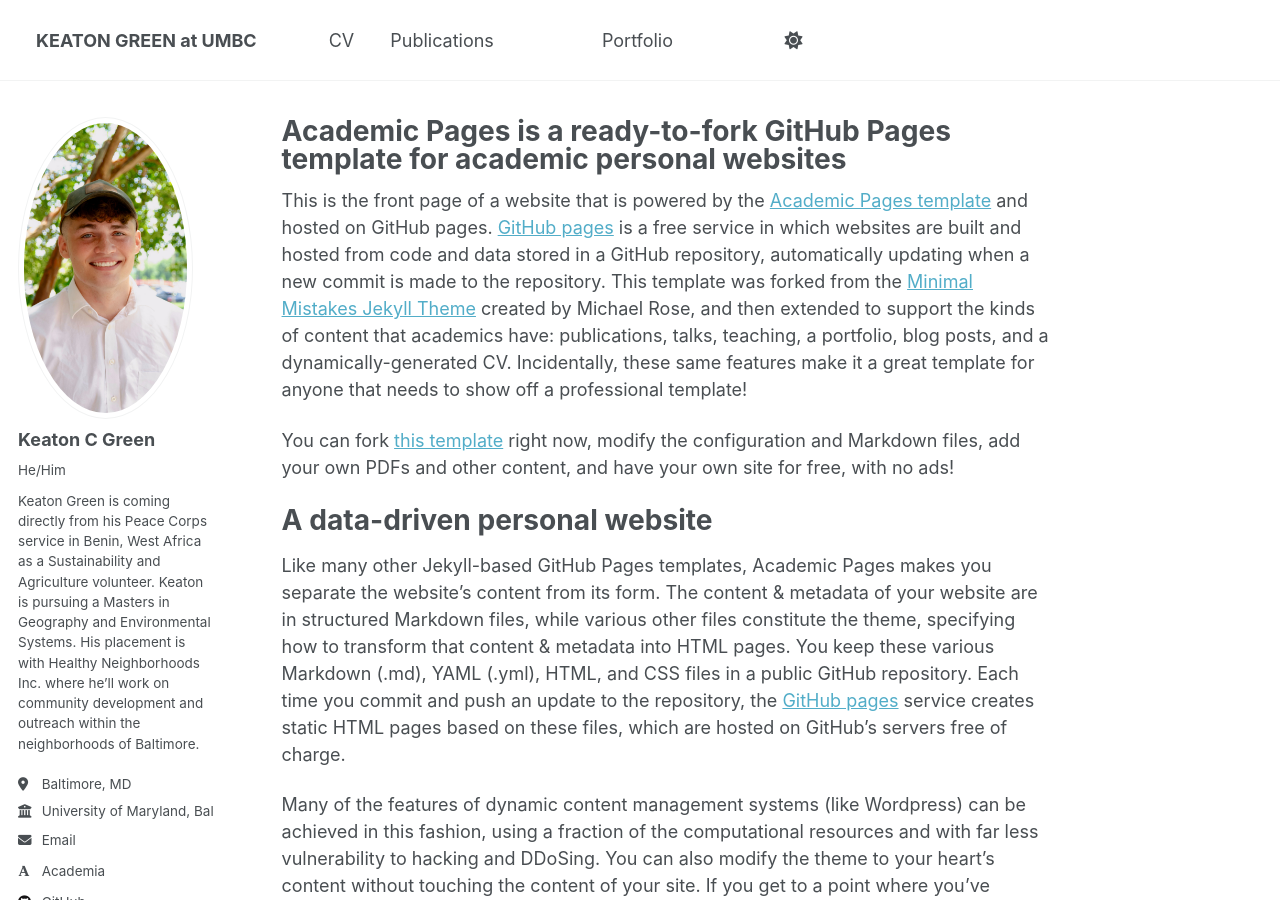
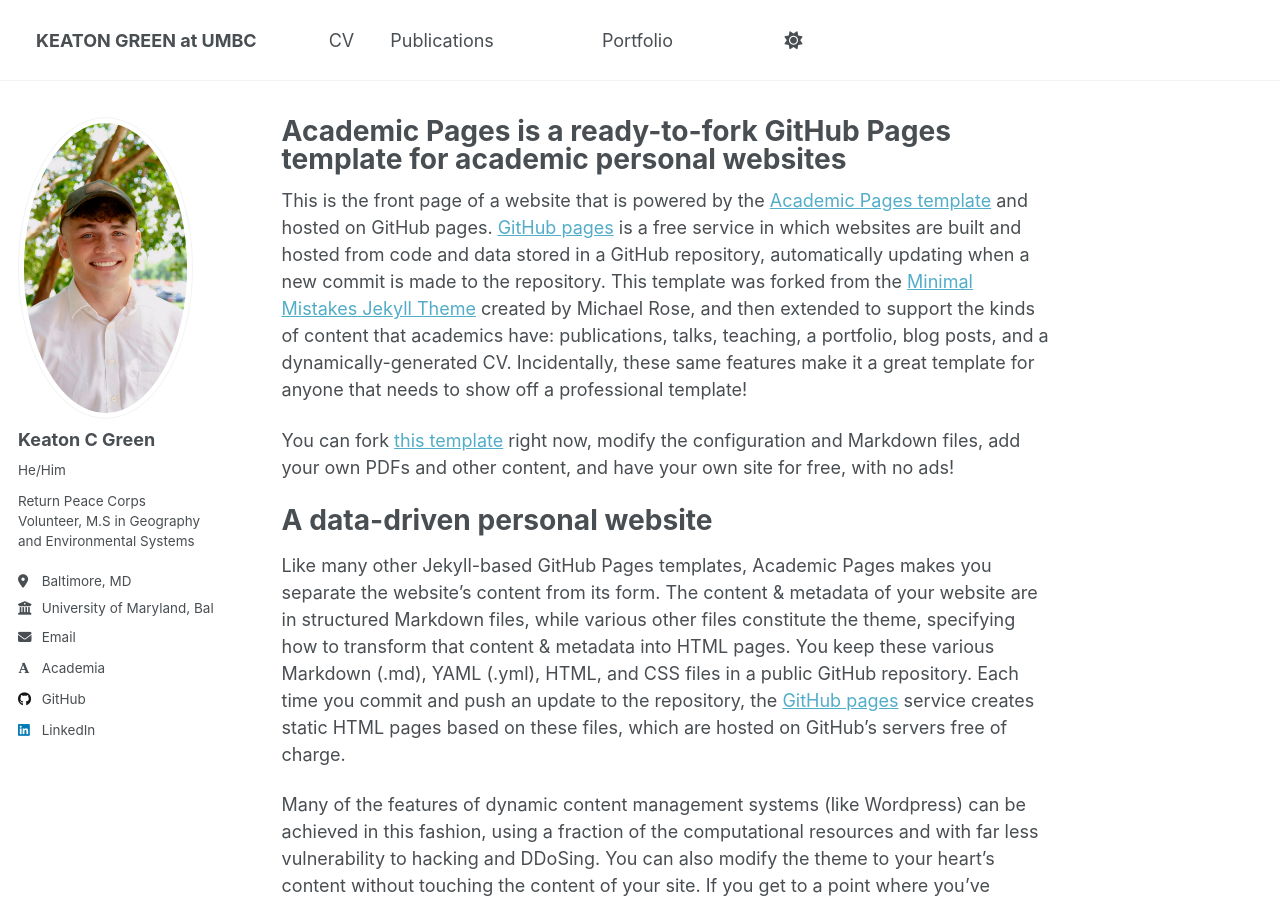
Before and after one commit to K3ATON-G1/K3ATON-G1.github.io, a Jekyll site: the page built from _pages/about.md, in a window 1280 px wide and 900 px high. Built offline with Jekyll 4.4.1, drawn with Linux system fonts in a browser that asks for light colours; some web fonts are replaced; a script that is not in the unit is left out.

Commit message:
Update _config.yml

```diff
--- a/_config.yml
+++ b/_config.yml
@@ -12,7 +12,8 @@ author:
   avatar           : "Profile_.JPG"
   name             : "Keaton C Green"
   pronouns         : "He/Him"
-  bio              : "Keaton Green is coming directly from his Peace Corps service in Benin, West Africa as a Sustainability and Agriculture volunteer. Keaton is pursuing a Masters in Geography and Environmental Systems. His placement is with Healthy Neighborhoods Inc. where he’ll work on community development and outreach within the neighborhoods of Baltimore."
+  bio              : "Return Peace Corps Volunteer,
+  M.S in Geography and Environmental Systems"
   location         : "Baltimore, MD"
   employer         : "University of Maryland, Baltimore County"
   uri              : # URL
```
